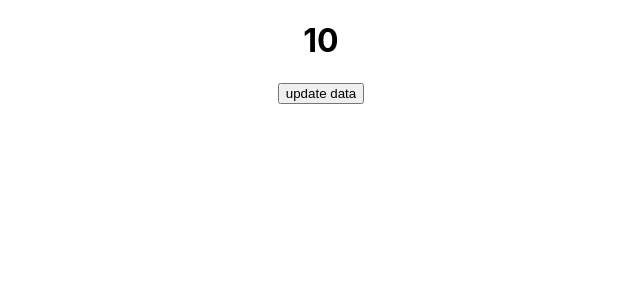
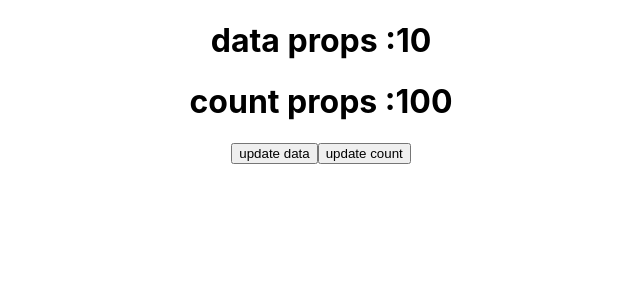
Before and after one commit to harshit-kumar78/react-demo, a React (Create React App) app: page / in a window 1280 px wide. Shown: the top 300 px of the page, without its empty margins (319-959 px from the left). Built offline with nearby package versions, Linux system fonts and the light colour scheme.

Commit message:
useEffect with props variables

```diff
--- a/src/App.js
+++ b/src/App.js
@@ -3,16 +3,15 @@ import "./App.css";
 import Student from "./componets/Student";
 import { useEffect, useState } from "react";
 import Body from "./componets/Body";
-
+import User from "./componets/User";
 function App() {
   const [data, setData] = useState(10);
-  useEffect(() => {
-    console.log("useEffect called 2");
-  }, [data]);
+  const [count, setCount] = useState(100);
   return (
     <div className="App">
-      <h1>{data}</h1>
+      <User data={data} count={count} />
       <button onClick={() => setData(data + 1)}>update data</button>
+      <button onClick={() => setCount(count + 1)}>update count</button>
     </div>
   );
 }
--- /dev/null
+++ b/src/componets/User.js
@@ -0,0 +1,15 @@
+import React, { useEffect } from "react";
+
+const User = ({ data, count }) => {
+  useEffect(() => {
+    console.log("useEffect called");
+  }, [data]);
+  return (
+    <>
+      <h1>data props :{data}</h1>
+      <h1>count props :{count}</h1>
+    </>
+  );
+};
+
+export default User;
```
